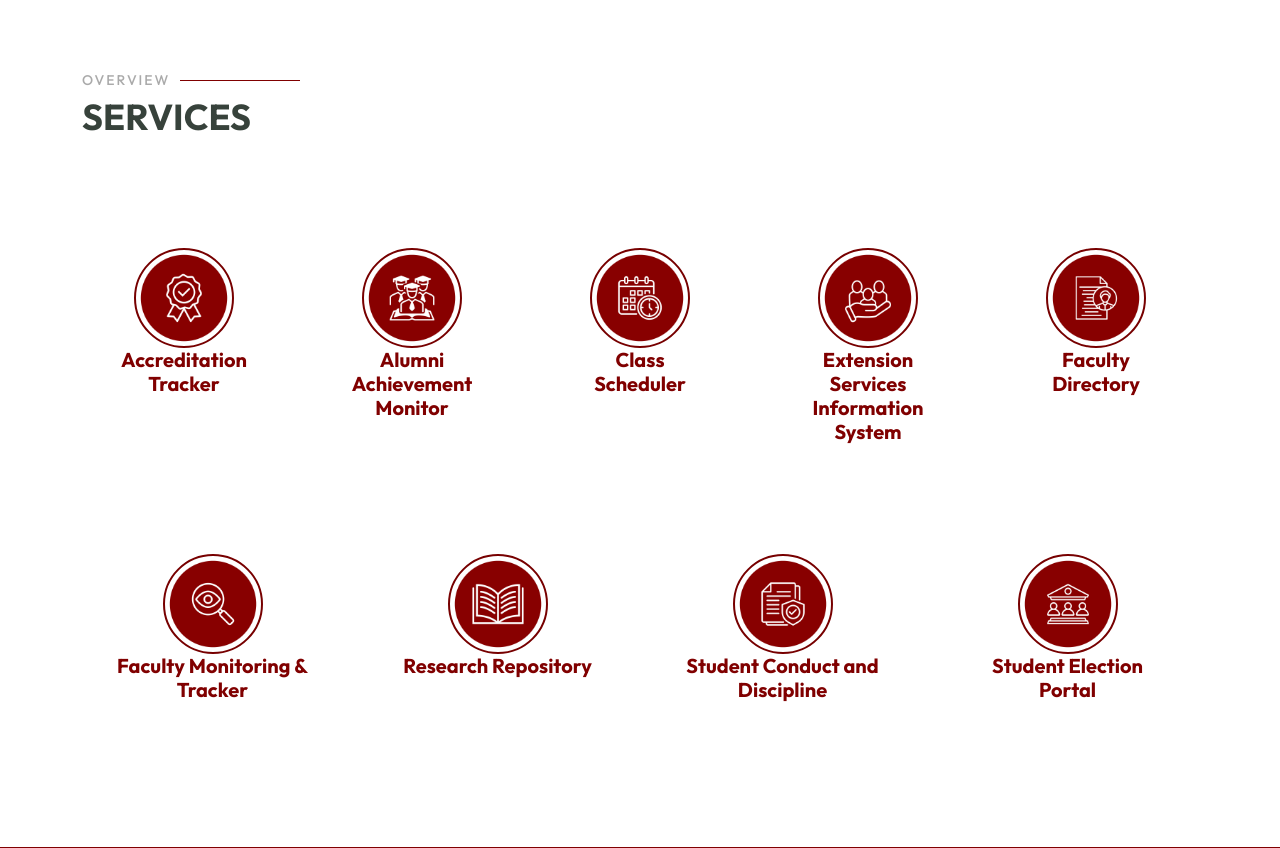
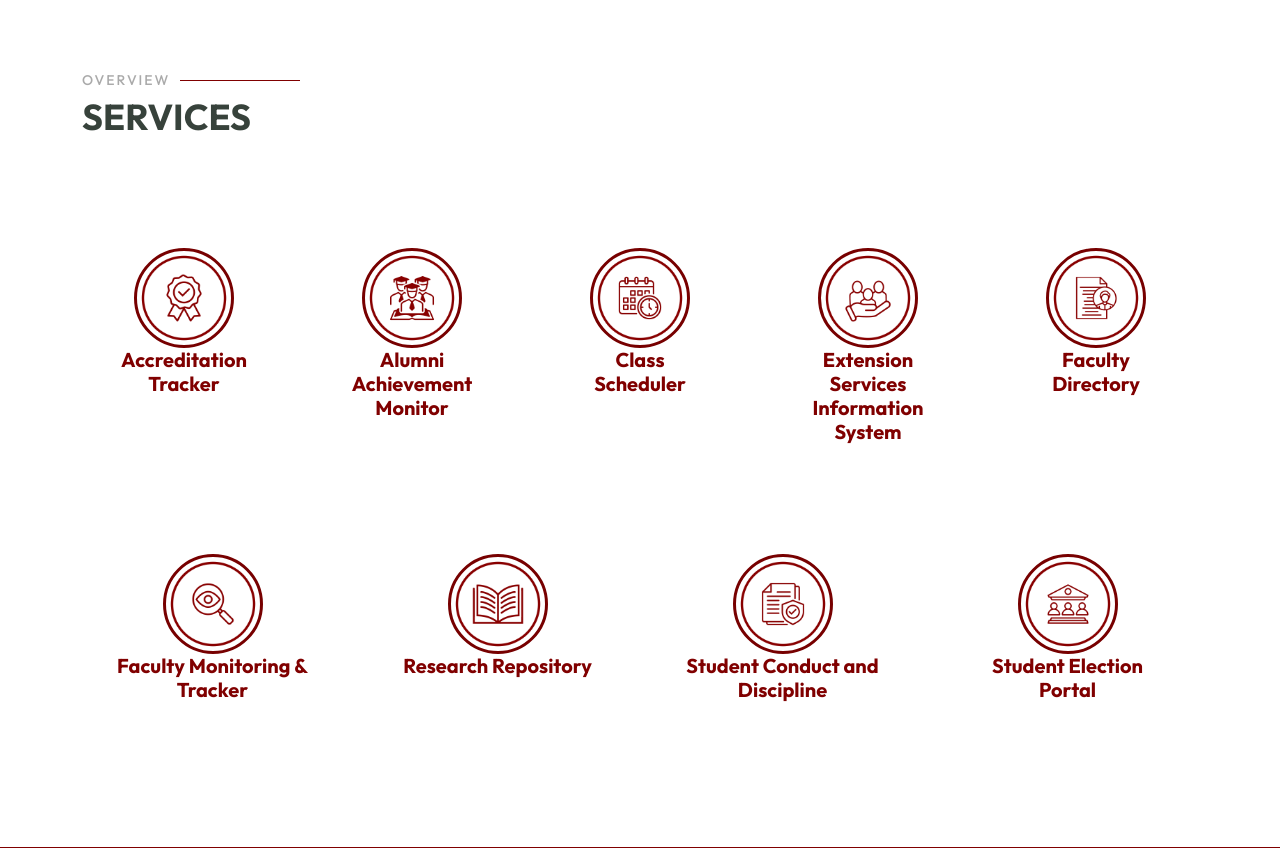
Before and after one commit to thanyeal/myPUPQCv2, a Django app: page / in a window 1280 px wide. Shown: the part 1443-2291 px from the top of the page. Run offline with Django 4.2, Linux system fonts and the light colour scheme; some libraries are stand-ins or nearby versions.

Commit message:
revisions on icons, switch hover

```diff
--- a/iskonect/static/css/image-hover.css
+++ b/iskonect/static/css/image-hover.css
@@ -13,46 +13,46 @@
     width: 100px;
     height: 100px;
     border-radius: 100%;
-    border: 2px solid #700;
+    border: 0.2rem solid #700;
     transition: 0.3s;
 }
 
 .icon-box.acmis:hover .service-image {
-    content: url("../services/ACCRED\ \(1\).png");
-    opacity: 0.8;
+    content: url("../services/ACCRED.png");
+
 }
 .icon-box.apms:hover .service-image {
-    content: url("../services/APMS\ \(1\).png");
-    opacity: 0.8;
+    content: url("../services/APMSs.png");
+
 }
 .icon-box.csched:hover .service-image {
-    content: url("../services/CSCHED\ \(1\).png");
-    opacity: 0.8;
+    content: url("../services/CSCHED.png");
+
 }
 .icon-box.esis:hover .service-image {
-    content: url("../services/ESIS\ \(1\).png");
-    opacity: 0.8;
+    content: url("../services/ESIS.png");
+
 }
 .icon-box.fis:hover .service-image {
-    content: url("../services/FIS\ \(1\).png");
-    opacity: 0.8;
+    content: url("../services/FIS.png");
+
 }
 /* Change this */
 .icon-box.ms:hover .service-image {
-    content: url("../services/MS\(1\).png");
-    opacity: 0.8;
+    content: url("../services/MS.png");
+
 }
 .icon-box.ris:hover .service-image {
-    content: url("../services/RIS\ \(1\).png");
-    opacity: 0.8;
+    content: url("../services/RIS.png");
+
 }
 .icon-box.scds:hover .service-image {
-    content: url("../services/SCDS\ \(2\).png");
-    opacity: 0.8;
+    content: url("../services/SCDS.png");
+
 }
 .icon-box.sge:hover .service-image {
-    content: url("../services/SGEe\ \(2\).png");
-    opacity: 0.8;
+    content: url("../services/SGE.png");
+
 }
 
 /* General for Contact Us */
@@ -64,14 +64,14 @@
     transition: 0.3s;
 }
 .icon-box.location:hover .contact-image {
-    content: url("../contacts/location_hover.png");
-    opacity: 0.8;
+    content: url("../contacts/location.png");
+
 }
 .icon-box.email:hover .contact-image {
-    content: url("../contacts/email_hover.png");
-    opacity: 0.8;
+    content: url("../contacts/email.png");
+
 }
 .icon-box.call:hover .contact-image {
-    content: url("../contacts/call_hover.png");
-    opacity: 0.8;
+    content: url("../contacts/call.png");
+
 }
--- a/main/templates/pages/iskonect_contact.html
+++ b/main/templates/pages/iskonect_contact.html
@@ -18,21 +18,21 @@
                         <div class="row">
                             <div class="col flex align-items-stretch">
                                 <a href="#" target="_blank" class="icon-box location mt-4 mt-xl-0" style="border: none !important;">
-                                    <img src="{% static 'contacts/location.png' %}" alt="Location" class="contact-image">
+                                    <img src="{% static 'contacts/location_hover.png' %}" alt="Location" class="contact-image">
                                     <h4>Location</h4>
                                     <h5>Don Fabian, Quezon City, 1121 Metro Manila</h5>
                                 </a>
                             </div>
                             <div class="col flex align-items-stretch">
                                 <a href="#" target="_blank" class="icon-box email mt-4 mt-xl-0" style="border: none !important;">
-                                    <img src="{% static 'contacts/email.png' %}" alt="Email" class="contact-image">
+                                    <img src="{% static 'contacts/email_hover.png' %}" alt="Email" class="contact-image">
                                     <h4>Email</h4>
                                     <h5>inquire@pup.edu.ph</h5>
                                 </a>
                             </div>
                             <div class="col flex align-items-stretch">
                                 <a href="https://acmis.onrender.com/" target="_blank" class="icon-box call mt-4 mt-xl-0" style="border: none !important;">
-                                    <img src="{% static 'contacts/call.png' %}" alt="Call" class="contact-image">
+                                    <img src="{% static 'contacts/call_hover.png' %}" alt="Call" class="contact-image">
                                     <h4>Call</h4>
                                     <h5>(+63 2) 5335-1PUP</h5>
                                 </a>
--- a/main/templates/pages/iskonect_service.html
+++ b/main/templates/pages/iskonect_service.html
@@ -17,31 +17,31 @@
                         <div class="row">
                             <div class="col flex align-items-center">
                                 <a href="https://acmis.onrender.com/" target="_blank" class="icon-box acmis mt-4 mt-xl-0" style="border: none !important;">
-                                    <img src="{% static 'services/ACCRED.png' %}" alt="Accreditation Monitor" class="service-image">
+                                    <img src="{% static 'services/ACCRED (1).png' %}" alt="Accreditation Monitor" class="service-image">
                                     <h4>Accreditation Tracker</h4>
                                 </a>
                             </div>
                             <div class="col flex align-items-center">
                                 <a href="https://apms-mgba.onrender.com/" target="_blank" class="icon-box apms mt-4 mt-xl-0" style="border: none !important;">
-                                <img src="{% static 'services/APMSs.png' %}" alt="Alumni Achievement Monitor" class="service-image">
+                                <img src="{% static 'services/APMS (1).png' %}" alt="Alumni Achievement Monitor" class="service-image">
                                     <h4>Alumni Achievement Monitor</h4>
                                 </a>
                             </div>
                             <div class="col flex align-items-center">
                                 <a href="https://scheduler-x302.onrender.com/" target="_blank" class="icon-box csched mt-4 mt-xl-0" style="border: none !important;">
-                                <img src="{% static 'services/CSCHED.png' %}" alt="Class Scheduler" class="service-image">
+                                <img src="{% static 'services/CSCHED (1).png' %}" alt="Class Scheduler" class="service-image">
                                     <h4>Class Scheduler</h4>
                                 </a>
                             </div>
                             <div class="col flex align-items-center">
                                 <a href="https://univ-esis.onrender.com" target="_blank" class="icon-box esis mt-4 mt-xl-0" style="border: none !important;">
-                                    <img src="{% static 'services/ESIS.png' %}" alt="Extension Services Information System" class="service-image">
+                                    <img src="{% static 'services/ESIS (1).png' %}" alt="Extension Services Information System" class="service-image">
                                     <h4>Extension Services Information System</h4>
                                 </a>
                             </div>
                             <div class="col flex align-items-center">
                                 <a href="https://pupqcfis-com.onrender.com/" target="_blank" class="icon-box fis mt-4 mt-xl-0" style="border: none !important;">
-                                    <img src="{% static 'services/FIS.png' %}" alt="Faculty Directory" class="service-image">
+                                    <img src="{% static 'services/FIS (1).png' %}" alt="Faculty Directory" class="service-image">
                                     <h4>Faculty Directory</h4>
                                 </a>
                             </div>
@@ -49,25 +49,25 @@
                         <div class="row">
                             <div class="col flex align-items-center">
                                 <a href="#" target="_blank" class="icon-box ms mt-4 mt-xl-0" style="border: none !important;">
-                                    <img src="{% static 'services/MS.png' %}" alt="Faculty Monitoring" class="service-image">
+                                    <img src="{% static 'services/MS(1).png' %}" alt="Faculty Monitoring" class="service-image">
                                     <h4>Faculty Monitoring & Tracker</h4>
                                 </a>
                             </div>
                             <div class="col flex align-items-center">
                                 <a href="https://pupris.onrender.com/" target="_blank" class="icon-box ris mt-4 mt-xl-0" style="border: none !important;">
-                                    <img src="{% static 'services/RIS.png' %}" alt="Research Repository" class="service-image">
+                                    <img src="{% static 'services/RIS (1).png' %}" alt="Research Repository" class="service-image">
                                     <h4>Research Repository</h4>
                                 </a>
                             </div>
                             <div class="col flex align-items-center">
                                 <a href="https://scds.onrender.com" target="_blank" class="icon-box scds mt-4 mt-xl-0" style="border: none !important;">
-                                    <img src="{% static 'services/SCDS.png' %}" alt="Student Conduct and Discipline" class="service-image">
+                                    <img src="{% static 'services/SCDS (2).png' %}" alt="Student Conduct and Discipline" class="service-image">
                                     <h4>Student Conduct and Discipline</h4>
                                 </a>
                             </div>
                             <div class="col flex align-items-center">
                                 <a href="https://sge-portal-9lnv2.ondigitalocean.app/home" target="_blank" class="icon-box sge mt-4 mt-xl-0" style="border: none !important;">
-                                    <img src="{% static 'services/SGE.png' %}" alt="Student Election Portal" class="service-image">
+                                    <img src="{% static 'services/SGEe (2).png' %}" alt="Student Election Portal" class="service-image">
                                     <h4>Student Election Portal</h4>
                                 </a>
                             </div>
```
